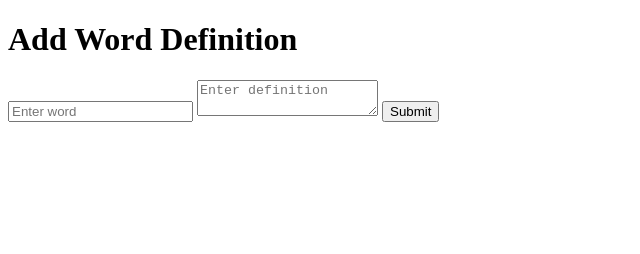
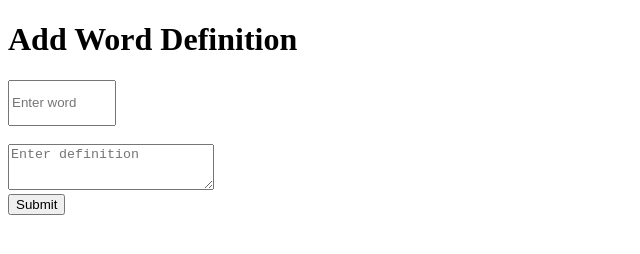
Before and after one commit to BrandonRada/Last-Term, a plain HTML site: page COMP4537/labs/4/store.html in a window 1280 px wide. Shown: the whole page, without its empty margins (0-640 px from the left). Drawn offline with Linux system fonts and the light colour scheme.

Commit message:
updated looks

```diff
--- /dev/null
+++ b/COMP4537/labs/4/css/style.css
@@ -0,0 +1,9 @@
+#word{
+    height: 40px;
+    width: 100px;
+}
+
+#definition{
+    height: 40px;
+    width: 200px;
+}
--- a/COMP4537/labs/4/store.html
+++ b/COMP4537/labs/4/store.html
@@ -3,11 +3,14 @@
 <head>
     <meta charset="UTF-8">
     <title>Dictionary - Add Word</title>
+    <link rel="stylesheet" href="./css/style.css">
 </head>
 <body>
     <h1>Add Word Definition</h1>
     <input type="text" id="word" placeholder="Enter word" />
+    <br><br>
     <textarea id="definition" placeholder="Enter definition"></textarea>
+    <br>
     <button id="submit-button">Submit</button>
     <p id="result"></p>
 
```
